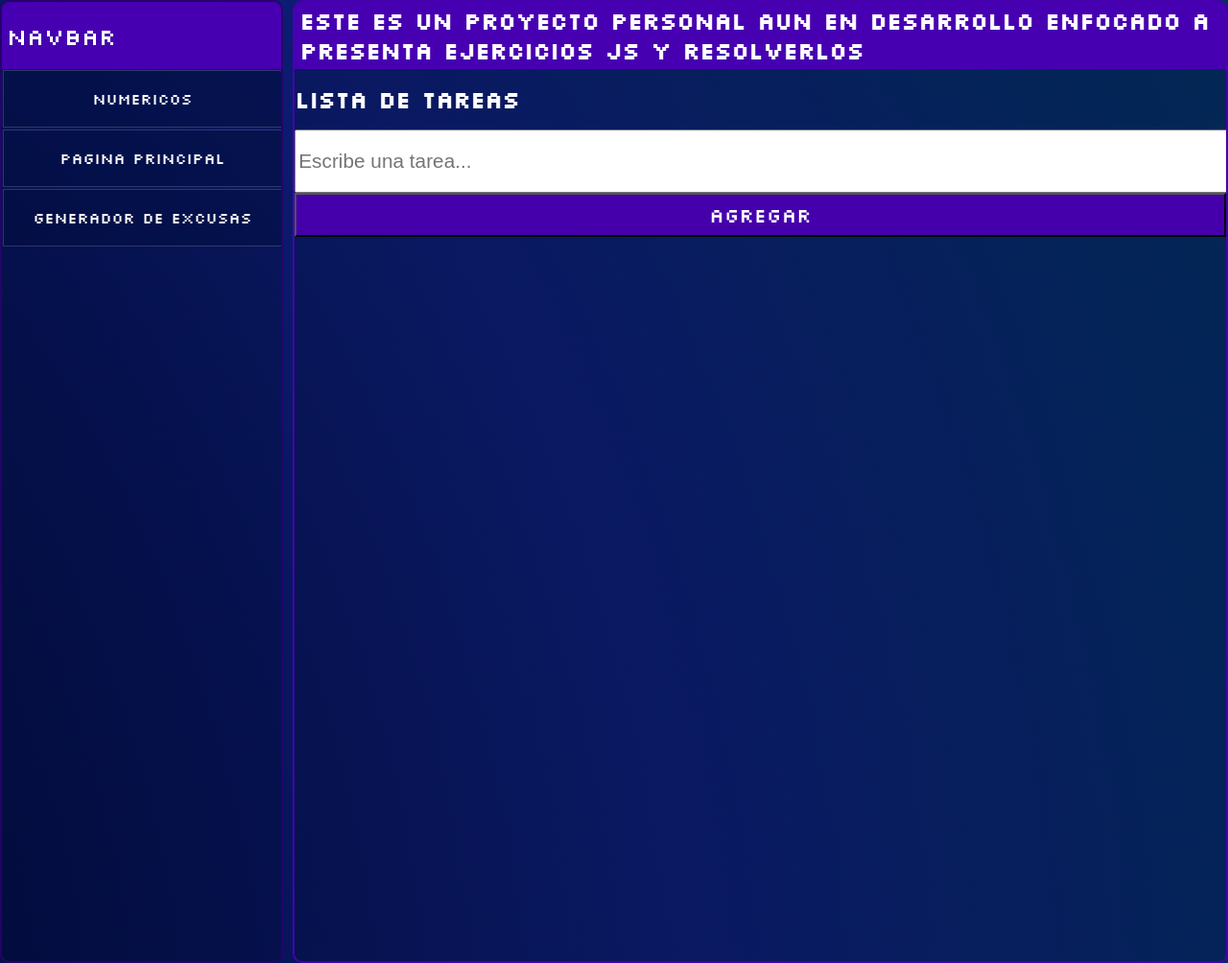
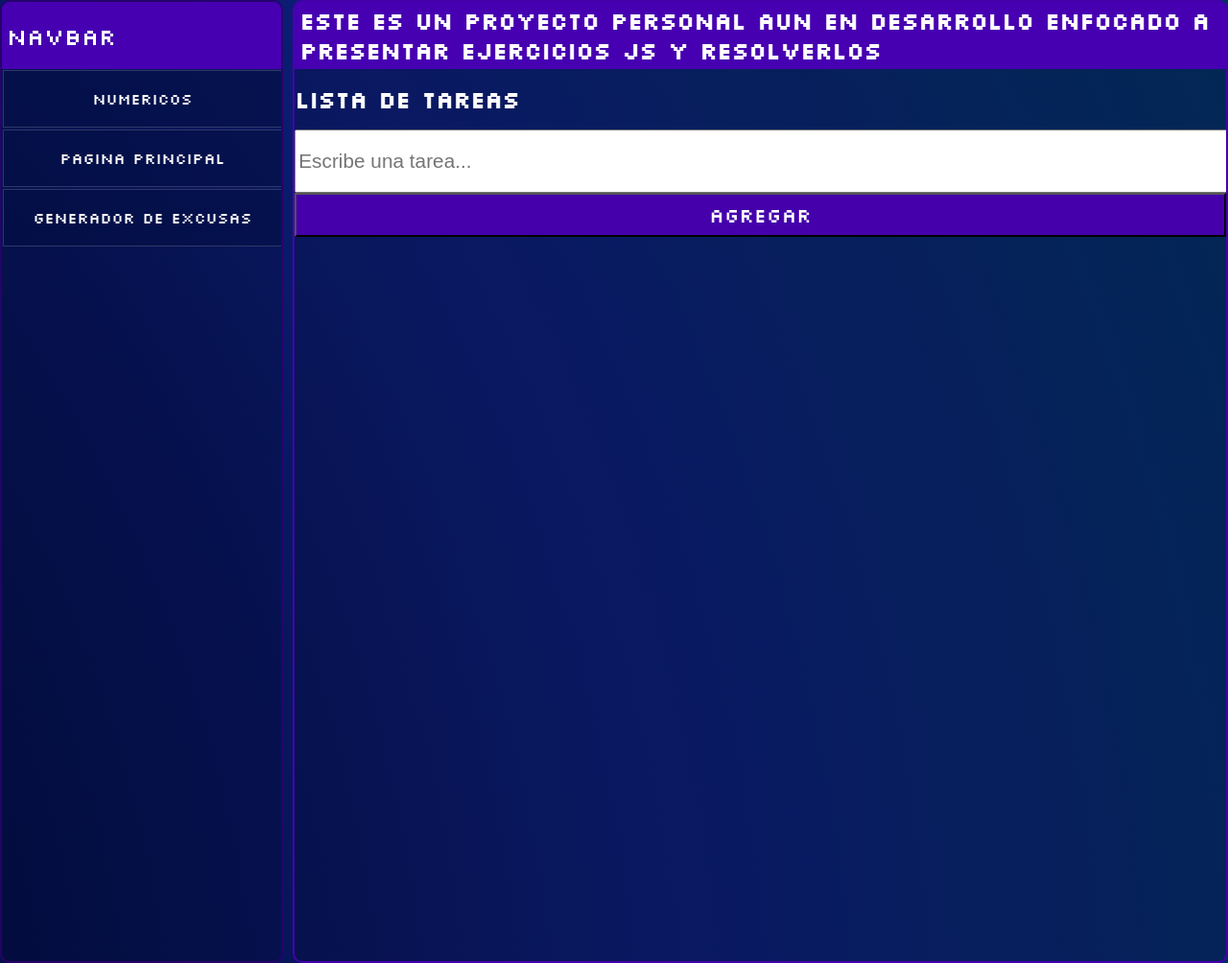
Before and after one commit to JKalith/exercises-js, a plain HTML site: page index.html in a window 1280 px wide. Shown: the whole page at 96% size. Drawn offline with Linux system fonts and the light colour scheme.

Commit message:
Corrección ortográfica

```diff
--- a/index.html
+++ b/index.html
@@ -43,7 +43,7 @@
     <div class="div-dashboard">
       <div class="head-dashboard">
         <h1>
-          Este es un proyecto personal aun en desarrollo enfocado a presenta ejercicios JS y resolverlos
+          Este es un proyecto personal aun en desarrollo enfocado a presentar ejercicios JS y resolverlos
         </h1>
       </div>
 
```
